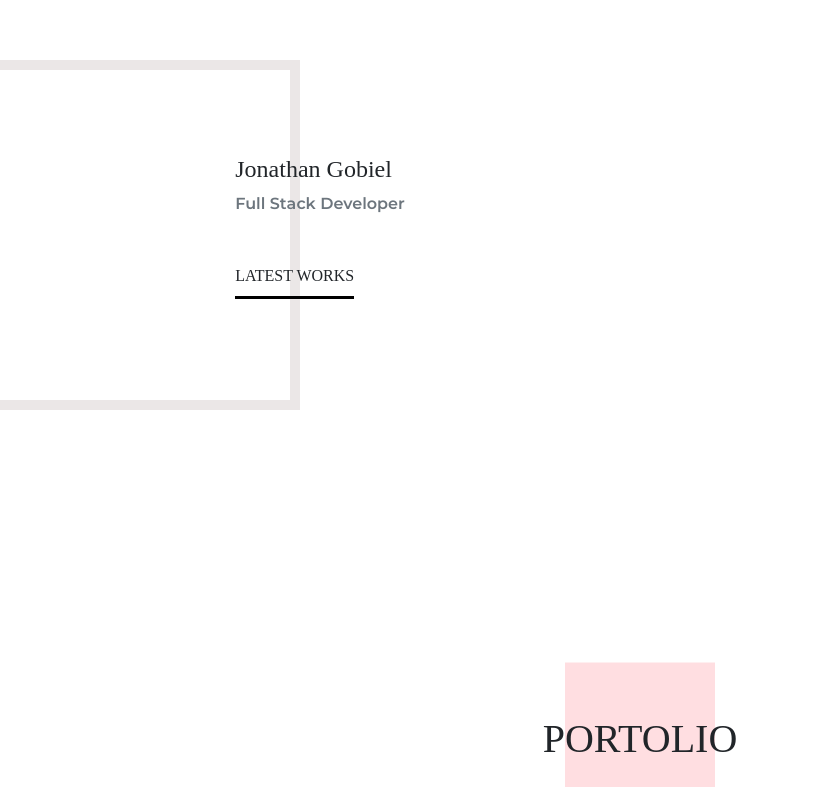
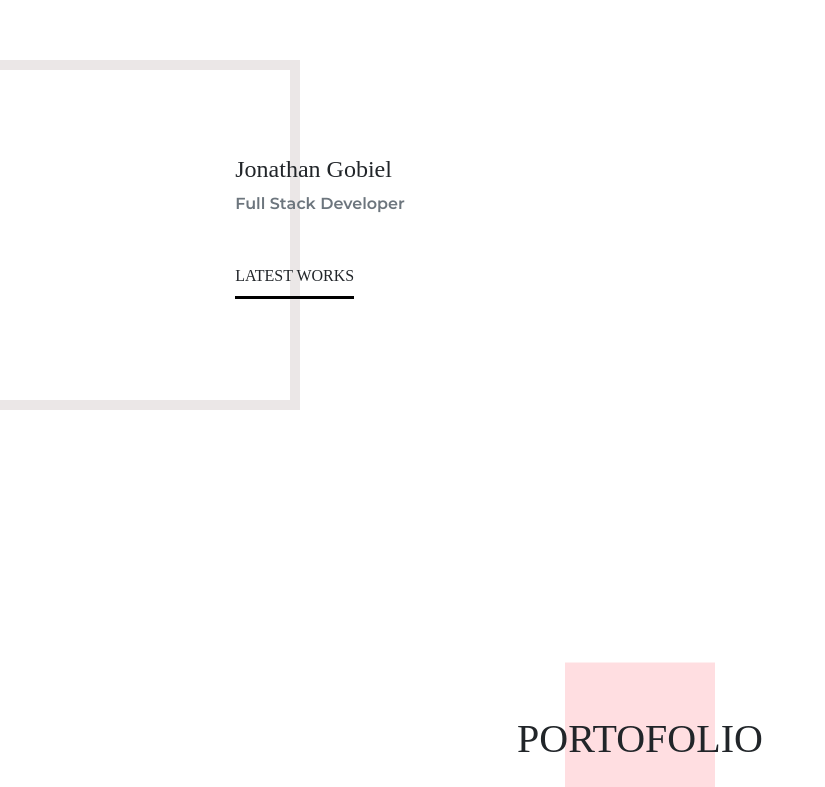
Before and after one commit to gobielJonathan/gobielJonathan.github.io, a Next.js app: page / in a window 1280 px wide. Shown: the part 165-952 px from the top of the page, without its empty margins (0-825 px from the left). Built offline with nearby package versions, Linux system fonts and the light colour scheme; a web font is replaced by a local one.

Commit message:
fix: typo

```diff
--- a/components/portfolio/index.jsx
+++ b/components/portfolio/index.jsx
@@ -93,7 +93,7 @@ export default function Portfolio() {
           style={{ paddingTop: "5rem" }}
         >
           <h1 className={classnames("font-bold", styles["port-title"])}>
-            PORTOLIO
+            PORTOFOLIO
           </h1>
         </div>
 
```
